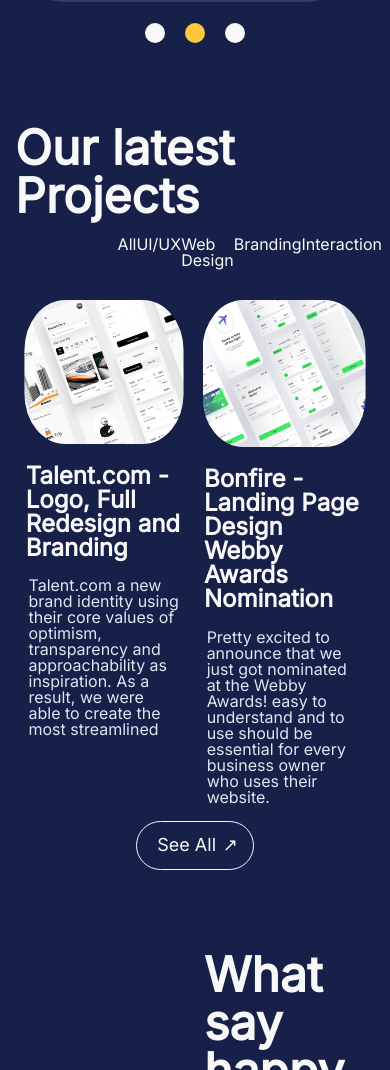
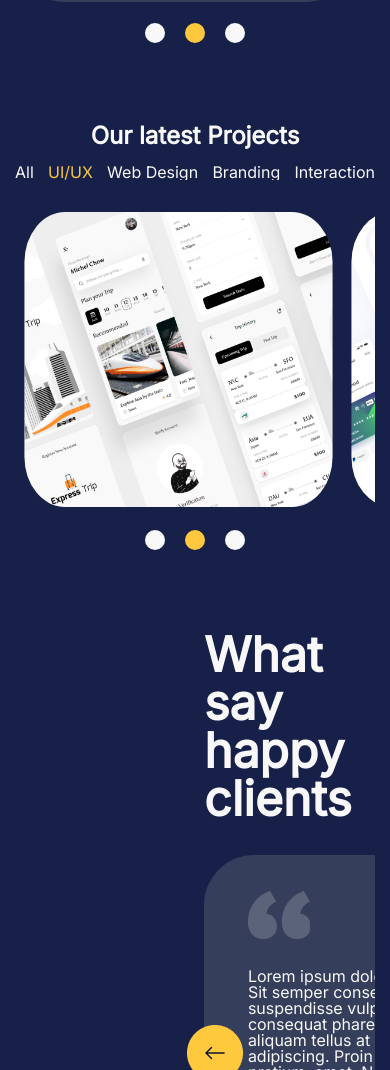
Before and after one commit to AaleksanderK/Digital_agency, a plain HTML site: page index.html in a window 390 px wide. Shown: the part 4453-5523 px from the top of the page. Drawn offline with Linux system fonts and the light colour scheme.

Commit message:
add adaptive section projects

```diff
--- a/index.html
+++ b/index.html
@@ -277,7 +277,7 @@
 									<button class="general__button" type="button">Read More</button>
 								</div>
 							</div>
-							<span class="service__pagination"></span>
+							<span class="pagination"></span>
 						</div>
 					</div>
 				</section>
@@ -294,7 +294,9 @@
 							</ul>
 						</div>
 						<div class="projects">
+
 							<div class="projects__card">
+
 								<img
 									class="projects__card-image"
 									src="./src/assets/image/pictures/talent-landing.jpg"
@@ -325,10 +327,13 @@
 								</p>
 							</div>
 						</div>
+						<div class="pagination"></div>
 						<div class="projects__button">
 							<button class="general__button" type="button">See All</button>
 						</div>
+
 					</div>
+
 				</section>
 				<section class="reviews">
 					<div class="main-container">
--- a/src/styles/scss/components/_global.scss
+++ b/src/styles/scss/components/_global.scss
@@ -46,4 +46,30 @@ html {
 	html {
 		font-size: 13.5px;
 	}
+	.pagination{
+		width: 20px;
+		height: 20px;
+		border-radius: 50%;
+		background-color: $battonColor;
+		position: relative;
+		margin: 0 auto;
+		&::after{
+			content: '';
+			width: 20px;
+		height: 20px;
+		border-radius: 50%;
+		background-color: $textColor;
+		position: absolute;
+		left: 40px;
+		}
+		&::before{
+			content: '';
+			width: 20px;
+		height: 20px;
+		border-radius: 50%;
+		background-color: $textColor;
+		position: absolute;
+		right: 40px;
+		}
+	}
 }
--- a/src/styles/scss/components/_projects.scss
+++ b/src/styles/scss/components/_projects.scss
@@ -57,3 +57,46 @@
 	display: flex;
 	justify-content: center;
 }
+@media (max-width: 500px) {
+	.work-title {
+		&__text {
+			font-size: 24px;
+		}
+
+		&__navigation {
+			width: 100%;
+			overflow: hidden;
+		}
+
+		&__navigation-link {
+			&:nth-child(2) {
+				color: $battonColor;
+			}
+		}
+	}
+	.projects {
+		display: flex;
+		overflow: hidden;
+		&__card-image {
+			border-radius: 50px;
+			padding: 0 0.7rem;
+			width: 100%;
+		}
+
+		&__card-title {
+			display: none;
+		}
+
+		&__card-paragraph {
+			display: none;
+		}
+	}
+	.projects__button {
+		display: none;
+	}
+	.projects__card-image {
+		height: 295px;
+		width: 327px;
+margin-bottom: 20px;
+	}
+}
--- a/src/styles/scss/components/_service.scss
+++ b/src/styles/scss/components/_service.scss
@@ -109,32 +109,7 @@ max-width: 245px;
 		display: none;
 		}
 	}
-	.service__pagination{
-		width: 20px;
-		height: 20px;
-		background-color: $battonColor;
-		border-radius: 50%;
-		margin: 0 auto;
-		position: relative;
-		&::after{
-			content: '';
-			width: 20px;
-		height: 20px;
-		background-color: $textColor;
-		border-radius: 50%;
-		position: absolute;
-		left: 40px;
-		}
-		&::before{
-			content: '';
-			width: 20px;
-		height: 20px;
-		background-color: $textColor;
-		border-radius: 50%;
-		position: absolute;
-		right:40px;
-		}
-	}
+
 	.general__button-service{
 		border: none;
 		color: $battonColor;
```
Also changed, not shown: src/styles/css/main.css, src/styles/css/main.min.css.
